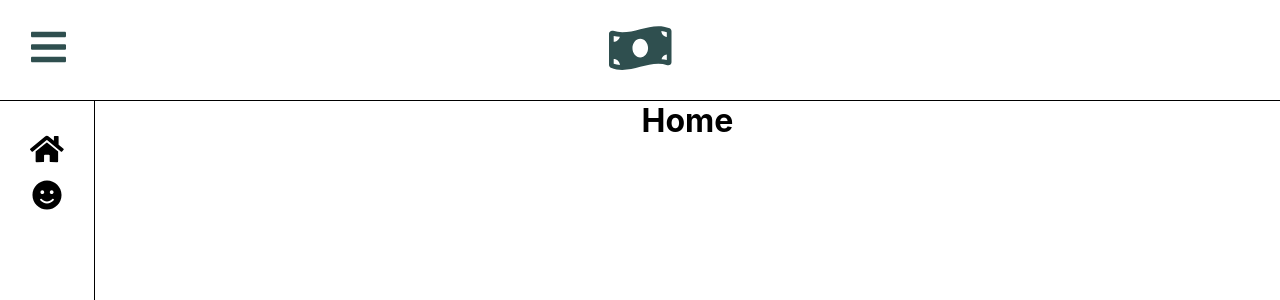
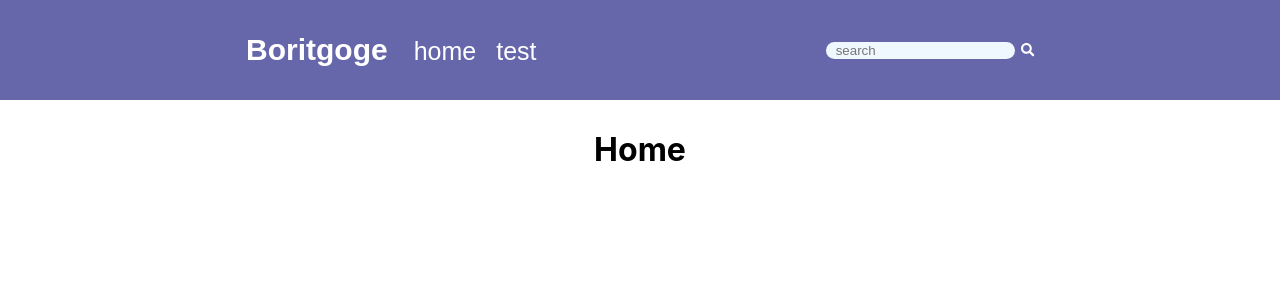
Before and after one commit to oldDanbi97/BNS, a React (Create React App) app: page / in a window 1280 px wide. Shown: the top 300 px of the page. Built offline with nearby package versions, Linux system fonts and the light colour scheme.

Commit message:
검색창 추가

```diff
--- a/src/app.css
+++ b/src/app.css
@@ -1,8 +1,21 @@
+:root {
+  --main-color: #6667AB;
+}
+.header {
+  position: sticky;
+  top:0px;
+  width:100%;
+  height: 100px;
+  display: flex;
+  align-items: center;
+  justify-content: center;
+  background-color: var(--main-color);
+  font-family: Arial;
+}
 .tmp-header {
+  width: 800px;
   display: flex;
-  height: 100px;
-  border-bottom: solid 1px black;
-  justify-content: center;
+  justify-content: space-between;
   align-items: center;
 }
 
@@ -21,11 +34,31 @@ button:active {
 }
 
 .header-logo {
-  font-size: 50px;
-  color:darkslategray;
+  font-size: 30px;
+  color: #ffffff;
+  font-weight: bold;
+}
+.header-menu {
+  text-decoration-line: none;
+  font-size: 25px;
+  color: #ffffff;
+  margin-left: 20px;
+}
+.btn-primary {
+  color: #ffffff;
+}
+.input-area {
+  border: none;
+  background-color:aliceblue;
+  border-radius: 10px;
+  padding-left: 10px;
+}
+.input-area:focus {
+  outline: none;
+  background-color: rgb(200, 213, 228);
 }
 
-.header-menu {
+.header-menu-icon {
   font-size: 40px;
   color:darkslategray;
   position: absolute;
@@ -35,6 +68,7 @@ button:active {
 
 .content {
   display: flex;
+  min-height: 150vh;
 }
 
 .navigation {
@@ -57,6 +91,7 @@ button:active {
 }
 
 .content-area {
+  margin: 30px;
   width: 100%;
   display: flex;
   justify-content: center;
--- a/src/app.jsx
+++ b/src/app.jsx
@@ -1,22 +1,15 @@
-import { useState } from 'react';
 import { BrowserRouter } from 'react-router-dom';
 import './app.css';
 import Body from './components/layout/body';
 import Header from './components/layout/header';
-import Navigation from './components/layout/navigation';
 import RouteConfigure from './components/layout/routeConfigure';
 
 function App() {
-  const [ showNav, setShowNav ] = useState(true);
-  const handleMenuButton = () => {
-    setShowNav(!showNav);
-  };
 
   return <>
       <BrowserRouter>
-        <Header onMenuButton={handleMenuButton}/>
+        <Header/>
         <Body>
-          <Navigation show={showNav}/>
           <RouteConfigure />
         </Body>
       </BrowserRouter>
--- a/src/components/layout/body.jsx
+++ b/src/components/layout/body.jsx
@@ -3,7 +3,7 @@ import React from 'react';
 const Body = props => {
     return <div className="content">
         {
-            props.children.map(child => child)
+            props.children
         }
     </div>
 };
--- a/src/components/layout/header.jsx
+++ b/src/components/layout/header.jsx
@@ -1,17 +1,21 @@
 import React from 'react';
-import { useNavigate } from 'react-router-dom';
+import { Link, useNavigate } from 'react-router-dom';
+import SearchForm from '../template/searchForm';
 
 const Header = props => {
     const navigate = useNavigate();
     const goHome = () => {
         navigate("/");
     };
-    const handleMenu = () => {
-        props.onMenuButton();
-    };
-    return <div className="tmp-header">
-        <button className="header-menu" onClick={handleMenu}><i className="fas fa-bars"></i></button>
-        <button className="header-logo" onClick={goHome}><i className="fas fa-money-bill-wave"></i></button>
+    return <div className="header">
+        <div className="tmp-header">
+            <div>
+                <button className="header-logo" onClick={goHome}>Boritgoge</button>
+                <Link className="header-menu" to="/">home</Link>
+                <Link className="header-menu" to="/test">test</Link>
+            </div>
+            <SearchForm />
+        </div>
     </div>
 };
 
--- /dev/null
+++ b/src/components/template/searchForm.jsx
@@ -0,0 +1,10 @@
+import React from 'react';
+
+const SearchForm = (props) => {
+    return <form>
+        <input className="input-area" placeholder='search'/>
+        <button type="button" className="btn-primary"><i className="fas fa-search"></i></button>
+    </form>
+};
+
+export default SearchForm;
```
